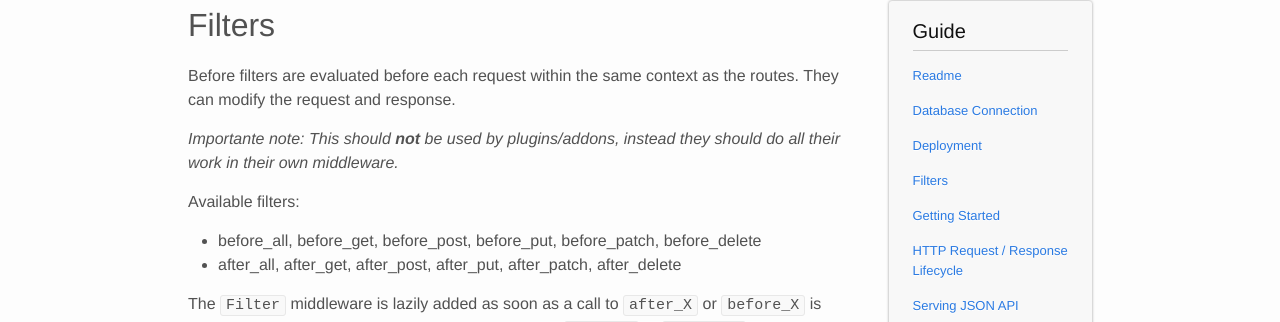
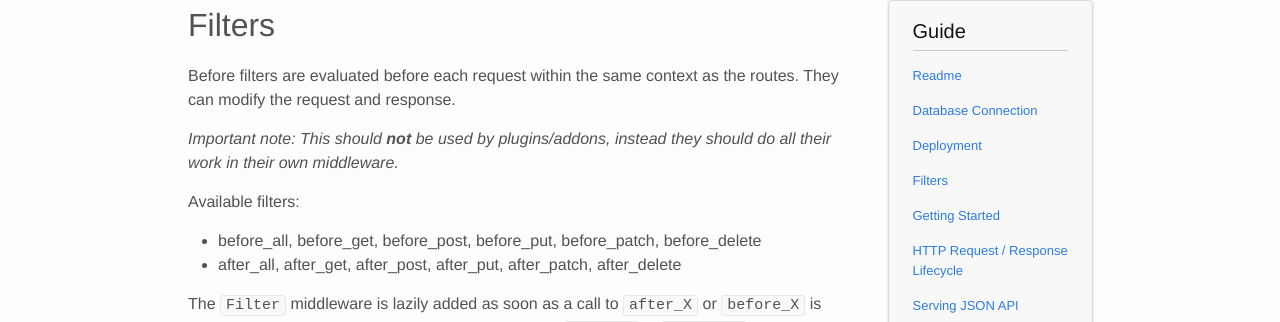
Before and after one commit to kemalcr/kemal, a Jekyll site: the page built from _docs/filters.md, in a window 1280 px wide. Shown: the part 127-449 px from the top of the page. Built offline with Jekyll 4.4.1, drawn with Linux system fonts in a browser that asks for light colours; Markdown is read by kramdown in place of the engine named in the settings.

Commit message:
Update to v0.11.0

```diff
--- a/_docs/filters.md
+++ b/_docs/filters.md
@@ -5,7 +5,7 @@ title: "Filters"
 
 Before filters are evaluated before each request within the same context as the routes. They can modify the request and response.
 
-_Importante note: This should **not** be used by plugins/addons, instead they should do all their work in their own middleware._
+_Important note: This should **not** be used by plugins/addons, instead they should do all their work in their own middleware._
 
 Available filters:
 
--- a/index.html
+++ b/index.html
@@ -33,6 +33,8 @@ end
 ws "/socket" do |socket|
   socket.send "Hello from Kemal!"
 end
+
+Kemal.run
 {% endhighlight %}
     </div>
 
```
Also changed, not shown: _docs/getting_started.md (+2 -0 lines), _docs/http-requests.md (+1 -0 lines), _docs/middlewares.md (+2 -0 lines).
